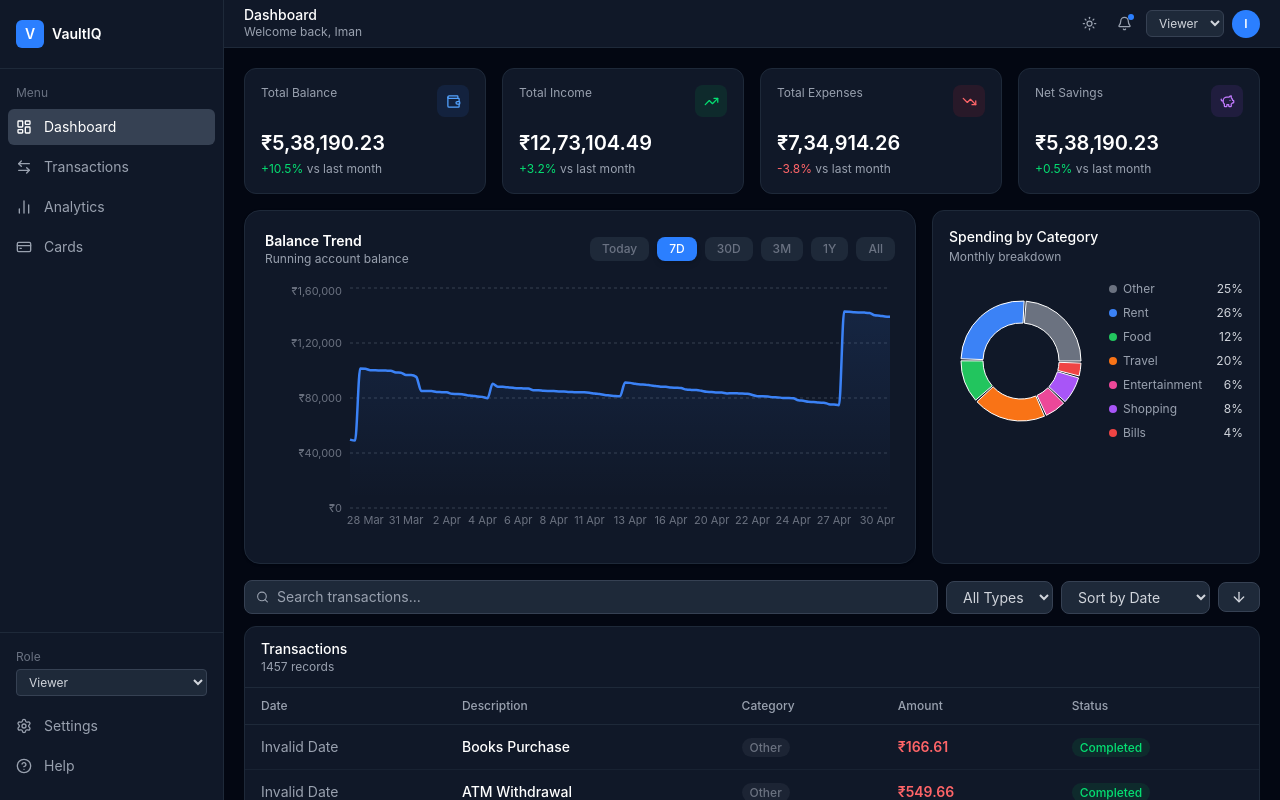
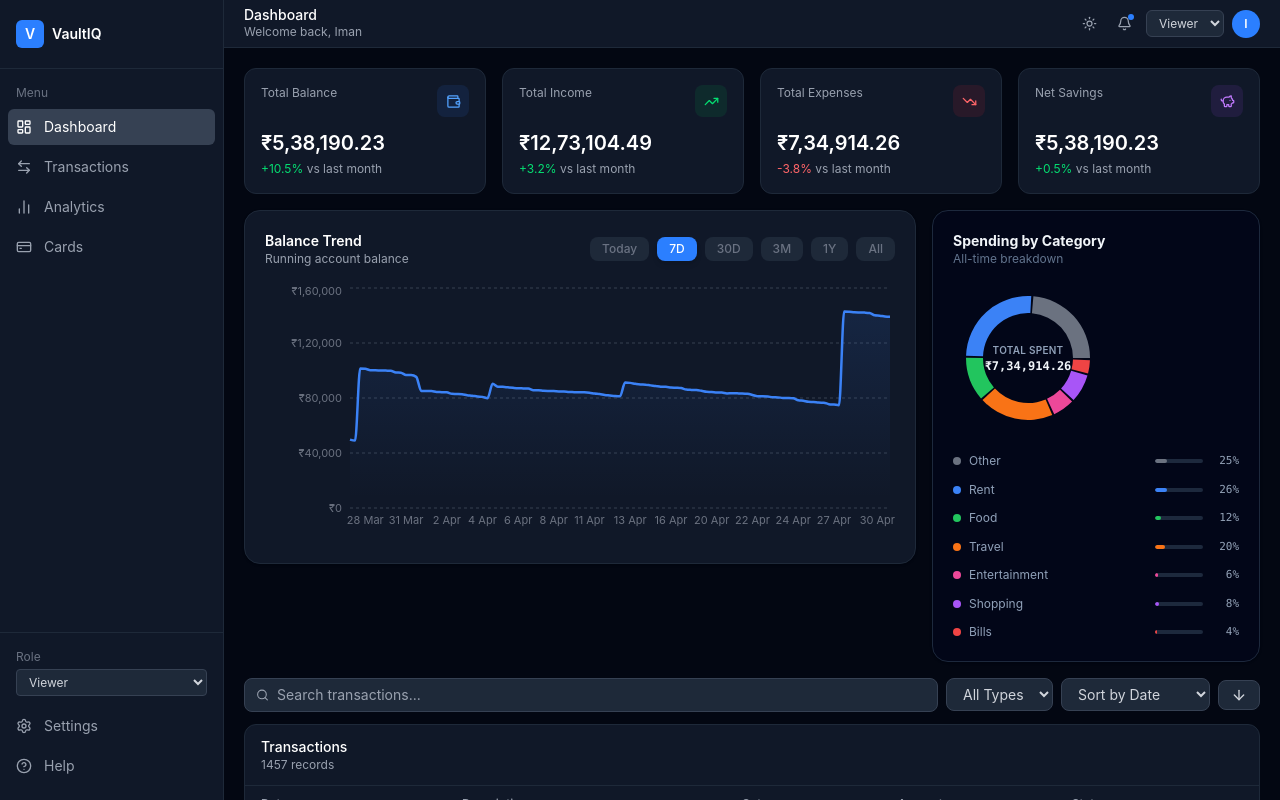
Before and after one commit to Iman-Datta/VaultIQ, a React (Vite) app: page / in a window 1280 px wide. Built offline with nearby package versions, Linux system fonts and the light colour scheme.

Commit message:
Update Donut, add hover effect

```diff
--- a/src/components/dashboard/SpendingDonut.jsx
+++ b/src/components/dashboard/SpendingDonut.jsx
@@ -1,72 +1,152 @@
+import { useState } from "react";
 import { useSelector } from "react-redux";
-import { PieChart, Pie, Cell, Tooltip, ResponsiveContainer } from "recharts";
+import { PieChart, Pie, Cell, ResponsiveContainer } from "recharts";
 import { selectSpendingByCategory } from "../../store/selectors";
 import { formatCurrency } from "../../utils/formatCurrency";
 
-const CustomTooltip = ({ active, payload }) => {
-  if (!active || !payload?.length) return null;
-  const d = payload[0];
+function CenterLabel({ total, active }) {
+  const label = active ? active.name : "Total Spent";
+  const amount = active ? active.value : total;
+  const percentage =
+    active && total > 0 ? ((active.value / total) * 100).toFixed(1) : null;
+
   return (
-    <div className="bg-gray-800 border border-gray-700 rounded-lg px-3 py-2 text-xs">
-      <p className="text-gray-400 mb-1">{d.name}</p>
-      <p className="text-white font-medium">{formatCurrency(d.value)}</p>
+    <div className="absolute inset-0 flex flex-col items-center justify-center pointer-events-none px-2 text-center">
+      <span
+        className={`text-[10px] font-semibold uppercase tracking-wide truncate max-w-[90px] ${
+          active ? "" : "text-slate-500 dark:text-slate-400"
+        }`}
+        style={active ? { color: active.fill } : {}}
+      >
+        {label}
+      </span>
+
+      <span
+        className={`text-xs font-bold font-mono truncate max-w-[100px] ${
+          active ? "" : "text-slate-900 dark:text-slate-100"
+        }`}
+        style={active ? { color: active.fill } : {}}
+      >
+        {formatCurrency(amount)}
+      </span>
+
+      {percentage && (
+        <span className="text-[10px] text-slate-400 dark:text-slate-500 mt-0.5">
+          {percentage}%
+        </span>
+      )}
     </div>
   );
-};
+}
 
 export default function SpendingDonut() {
   const data = useSelector(selectSpendingByCategory);
-  const total = data.reduce((s, d) => s + d.value, 0);
+  const total = data.reduce((sum, item) => sum + item.value, 0);
+
+  const [activeEntry, setActiveEntry] = useState(null);
 
   return (
-    <div className="bg-white dark:bg-gray-900 border border-gray-200 dark:border-gray-800 rounded-xl p-4">
-      <p className="text-sm font-medium text-gray-900 dark:text-white mb-0.5">
+    <div className="bg-white dark:bg-slate-950 border border-slate-200 dark:border-slate-800 rounded-2xl p-5 shadow-sm transition-all duration-300">
+      {/* Header */}
+      <p className="text-sm font-bold text-slate-900 dark:text-slate-100">
         Spending by Category
       </p>
-      <p className="text-xs text-gray-400 mb-4">Monthly breakdown</p>
+      <p className="text-xs text-slate-400 dark:text-slate-500 mb-4">
+        All-time breakdown
+      </p>
 
-      <div className="flex items-center gap-4">
-        {/* Chart */}
-        <div className="w-36 h-36 shrink-0">
+      <div className="flex items-center gap-5 flex-wrap">
+        {/* Donut Chart */}
+        <div className="relative w-[150px] h-[150px] shrink-0">
           <ResponsiveContainer width="100%" height="100%">
             <PieChart>
               <Pie
                 data={data}
                 cx="50%"
                 cy="50%"
-                innerRadius={38}
-                outerRadius={60}
+                innerRadius={45}
+                outerRadius={62}
                 dataKey="value"
                 paddingAngle={2}
+                strokeWidth={0}
+                onMouseEnter={(_, i) => setActiveEntry(data[i])}
+                onMouseLeave={() => setActiveEntry(null)}
               >
                 {data.map((entry, i) => (
-                  <Cell key={i} fill={entry.fill} />
+                  <Cell
+                    key={i}
+                    fill={entry.fill}
+                    opacity={
+                      activeEntry && activeEntry.name !== entry.name ? 0.35 : 1
+                    }
+                    className="cursor-pointer transition-all duration-200"
+                  />
                 ))}
               </Pie>
-              <Tooltip content={<CustomTooltip />} />
             </PieChart>
           </ResponsiveContainer>
+
+          <CenterLabel total={total} active={activeEntry} />
         </div>
 
         {/* Legend */}
-        <div className="flex-1 space-y-2 min-w-0">
-          {data.map((d) => (
+        <div className="flex-1 min-w-[180px] flex flex-col gap-3">
+          {data.map((d) => {
+            const pct = total > 0 ? ((d.value / total) * 100).toFixed(0) : 0;
+            const isActive = activeEntry?.name === d.name;
+
+            return (
               <div
                 key={d.name}
-              className="flex items-center justify-between gap-2"
+                onMouseEnter={() => setActiveEntry(d)}
+                onMouseLeave={() => setActiveEntry(null)}
+                className={`flex items-center justify-between gap-2 transition-all duration-200 ${
+                  activeEntry && !isActive ? "opacity-40" : "opacity-100"
+                }`}
               >
-              <div className="flex items-center gap-1.5 min-w-0">
+                <div className="flex items-center gap-2 min-w-0">
                   <span
                     className="w-2 h-2 rounded-full shrink-0"
-                  style={{ background: d.fill }}
+                    style={{
+                      backgroundColor: d.fill,
+                      boxShadow: isActive ? `0 0 6px ${d.fill}` : "none",
+                    }}
                   />
-                <span className="text-xs text-gray-400 truncate">{d.name}</span>
-              </div>
-              <span className="text-xs text-gray-300 shrink-0">
-                {total > 0 ? ((d.value / total) * 100).toFixed(0) : 0}%
+
+                  <span
+                    className={`text-xs truncate ${
+                      isActive
+                        ? "text-slate-900 dark:text-white"
+                        : "text-slate-500 dark:text-slate-400"
+                    }`}
+                  >
+                    {d.name}
                   </span>
                 </div>
-          ))}
+
+                <div className="flex items-center gap-2 shrink-0">
+                  <div className="w-12 h-1 rounded-full bg-slate-200 dark:bg-slate-800 overflow-hidden">
+                    <div
+                      className="h-full rounded-full"
+                      style={{
+                        width: `${pct}%`,
+                        backgroundColor: d.fill,
+                      }}
+                    />
+                  </div>
+
+                  <span
+                    className="text-[11px] font-mono min-w-[28px] text-right"
+                    style={{
+                      color: isActive ? d.fill : "rgb(148 163 184)",
+                    }}
+                  >
+                    {pct}%
+                  </span>
+                </div>
+              </div>
+            );
+          })}
         </div>
       </div>
     </div>
```
Lines whose indentation alone changed are shown as unchanged.
